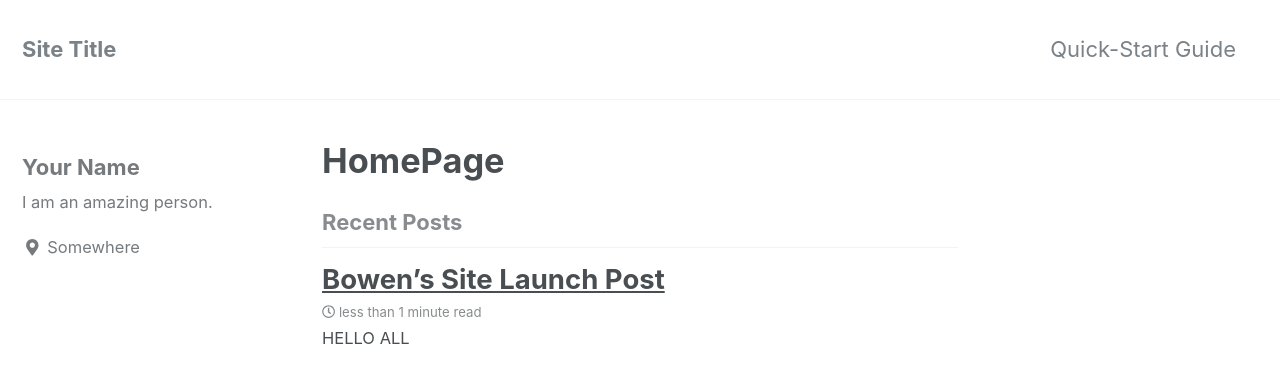
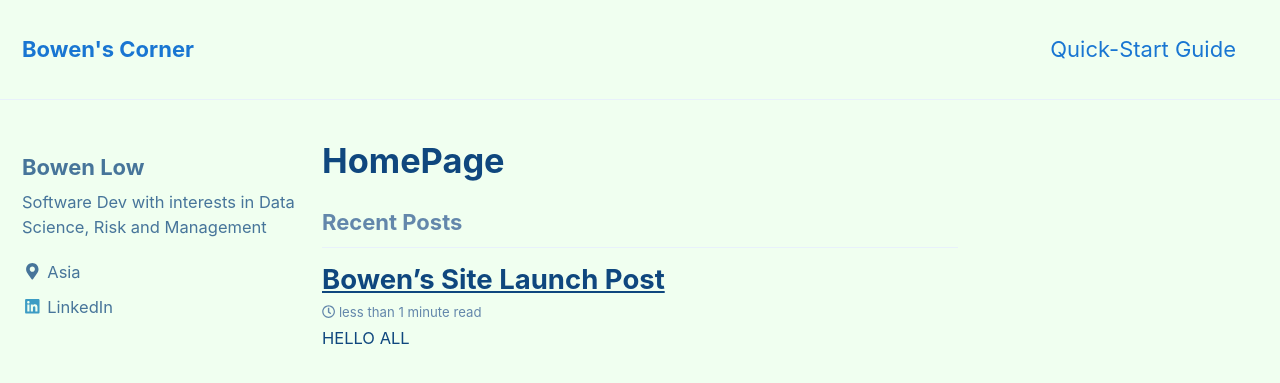
Before and after one commit to bowenlow/bowenlow.github.io, a Jekyll site: the page built from index.html, in a window 1280 px wide and 900 px high. Shown: the top 383 px of the window. Built offline with Jekyll 4.4.1, drawn with Linux system fonts in a browser that asks for light colours; nearby versions of some CDN libraries; the list of posts is cut into pages by our own code; some of the changed text lies outside the part shown.

Commit message:
config
c

```diff
--- a/_config.yml
+++ b/_config.yml
@@ -6,14 +6,14 @@
 # `jekyll serve`. If you change this file, please restart the server process.
 
 remote-theme: "mmistakes/minimal-mistakes"
-minimal_mistakes_skin    : "default" # "air", "aqua", "contrast", "dark", "dirt", "neon", "mint", "plum", "sunrise"
+minimal_mistakes_skin    : "aqua" # "air", "aqua", "contrast", "dark", "dirt", "neon", "mint", "plum", "sunrise"
 
 # Site Settings
 locale                   : "en-US"
-title                    : "Site Title"
+title                    : "Bowen's Corner"
 title_separator          : "-"
-name                     : "Your Name"
-description              : "An amazing website."
+name                     : "Bowen Low"
+description              : "Musings and Thoughts on Data Science and other things"
 url                      : # the base hostname & protocol for your site e.g. "https://mmistakes.github.io"
 baseurl                  : # the subpath of your site, e.g. "/blog"
 repository               : # GitHub username/repo-name e.g. "mmistakes/minimal-mistakes"
@@ -91,10 +91,10 @@ analytics:
 
 # Site Author
 author:
-  name             : "Your Name"
+  name             : "Bowen Low"
   avatar           : # path of avatar image, e.g. "/assets/images/bio-photo.jpg"
-  bio              : "I am an amazing person."
-  location         : "Somewhere"
+  bio              : "Software Dev with interests in Data Science, Risk and Management"
+  location         : "Asia"
   email            :
   uri              :
   home             : # null (default), "absolute or relative url to link to author home"
@@ -110,7 +110,7 @@ author:
   keybase          :
   instagram        :
   lastfm           :
-  linkedin         : # "john-doe-12345678" (the last part of your profile url, e.g. https://www.linkedin.com/in/john-doe-12345678)
+  linkedin         :  "bowen-low-430407153" #(the last part of your profile url, e.g. https://www.linkedin.com/in/john-doe-12345678)
   pinterest        :
   soundcloud       :
   stackoverflow    : # "123456/username" (the last part of your profile url, e.g. https://stackoverflow.com/users/123456/username)
```
